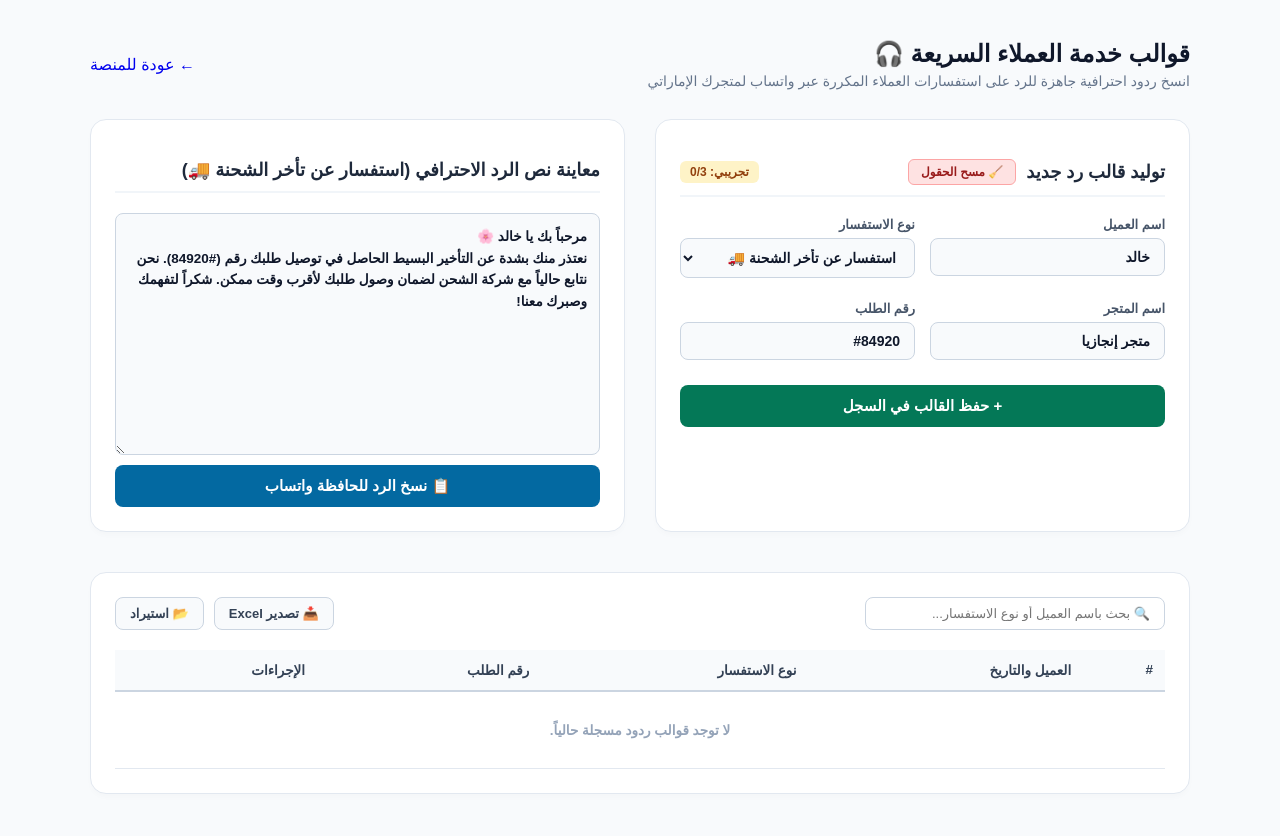
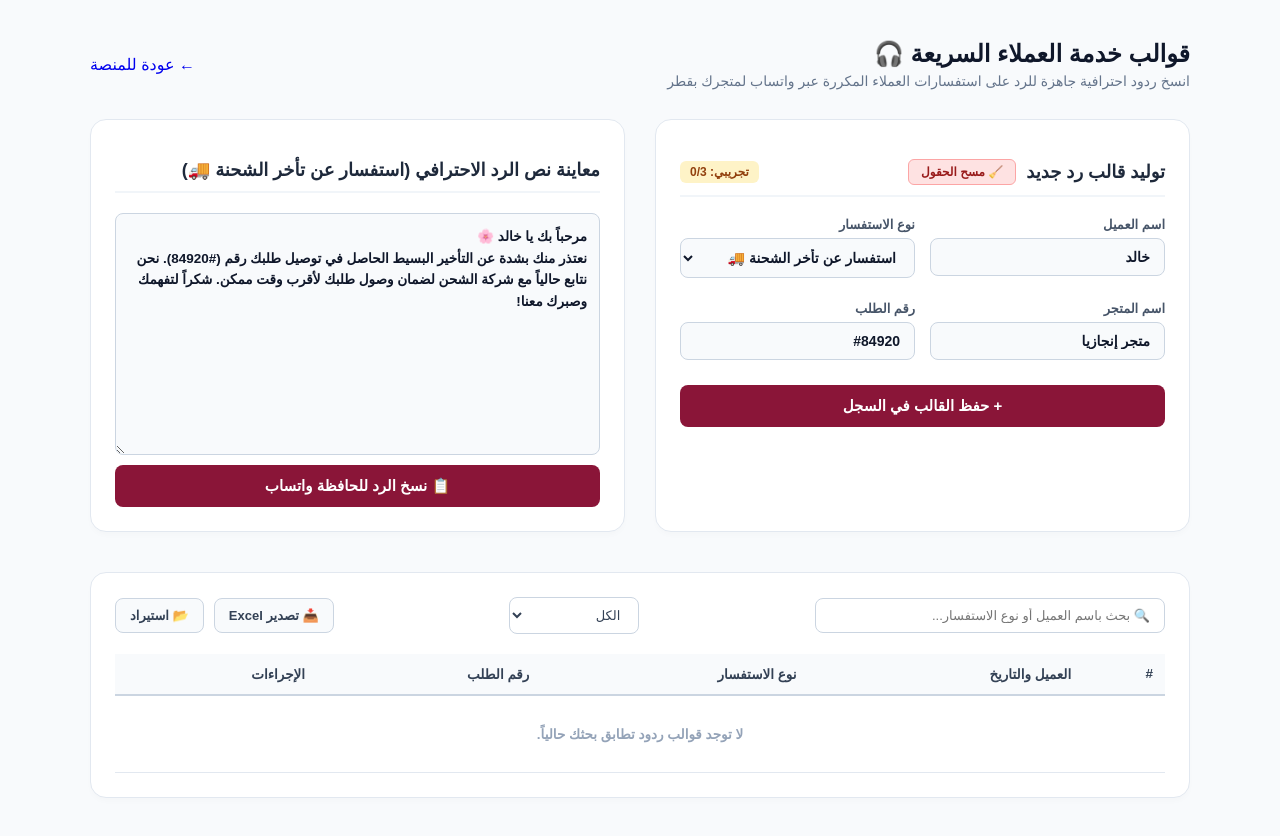
Before and after one commit to engaziasa-lang/engazia-app, a Next.js app: page /hub/qa/support in a window 1280 px wide. Built offline with nearby package versions, Linux system fonts and the light colour scheme.

Commit message:
Update page.tsx

```diff
--- a/app/hub/qa/support/page.tsx
+++ b/app/hub/qa/support/page.tsx
@@ -11,9 +11,10 @@ interface SupportItem {
   orderNumber: string;
   generatedReply: string;
   createdAt?: string;
+  timestamp?: number; // تمت الإضافة للفرز الزمني
 }
 
-export default function SupportTemplatesAE() {
+export default function SupportTemplatesQA() {
   const [lang, setLang] = useState<'ar' | 'en'>('ar');
 
   const [customerName, setCustomerName] = useState<string>('');
@@ -25,6 +26,7 @@ export default function SupportTemplatesAE() {
 
   const [items, setItems] = useState<SupportItem[]>([]);
   const [searchQuery, setSearchQuery] = useState<string>('');
+  const [dateFilter, setDateFilter] = useState<string>('all'); // الفرز الزمني
   const [editingId, setEditingId] = useState<string | null>(null);
 
   const fileInputRef = useRef<HTMLInputElement>(null);
@@ -34,7 +36,7 @@ export default function SupportTemplatesAE() {
 
   useEffect(() => {
     setIsClient(true);
-    setIsActivated(!!localStorage.getItem('merchant_license_key'));
+    setIsActivated(!!localStorage.getItem('merchant_license_key_qa'));
 
     // قراءة اللغة من الصفحة الرئيسية
     const savedLang = localStorage.getItem('seerk_global_lang') as 'ar' | 'en';
@@ -55,14 +57,14 @@ export default function SupportTemplatesAE() {
       setOrderNumber('#84920');
     }
 
-    const saved = localStorage.getItem('seerk_ae_support_templates_items');
+    const saved = localStorage.getItem('seerk_qa_support_templates_items');
     if (saved) {
       try { setItems(JSON.parse(saved)); } catch (e) { }
     }
 
-    const aeStoreName = localStorage.getItem('seerk_ae_store_name');
-    if (aeStoreName) {
-      setStoreName(aeStoreName);
+    const qaStoreName = localStorage.getItem('seerk_qa_store_name');
+    if (qaStoreName) {
+      setStoreName(qaStoreName);
     } else {
       setStoreName(savedLang === 'en' ? 'Enjazya Store' : 'متجر إنجازيا');
     }
@@ -72,7 +74,7 @@ export default function SupportTemplatesAE() {
     ar: {
       back: '← عودة للمنصة',
       title: 'قوالب خدمة العملاء السريعة 🎧',
-      desc: 'انسخ ردود احترافية جاهزة للرد على استفسارات العملاء المكررة عبر واتساب لمتجرك الإماراتي',
+      desc: 'انسخ ردود احترافية جاهزة للرد على استفسارات العملاء المكررة عبر واتساب لمتجرك بقطر',
       editRecord: 'تعديل القالب',
       newRecord: 'توليد قالب رد جديد',
       clear: '🧹 مسح الحقول',
@@ -96,15 +98,23 @@ export default function SupportTemplatesAE() {
       searchPH: '🔍 بحث باسم العميل أو نوع الاستفسار...',
       exportBtn: '📥 تصدير Excel',
       importBtn: '📂 استيراد',
+      filters: {
+        all: 'الكل',
+        day: 'آخر يوم',
+        week: 'آخر أسبوع',
+        month: 'آخر شهر',
+        sixMonths: 'آخر 6 أشهر',
+        year: 'آخر سنة'
+      },
       table: {
-        noRecords: 'لا توجد قوالب ردود مسجلة حالياً.',
+        noRecords: 'لا توجد قوالب ردود تطابق بحثك حالياً.',
         th1: '#',
         th2: 'العميل والتاريخ',
         th3: 'نوع الاستفسار',
         th4: 'رقم الطلب',
         th5: 'الإجراءات',
         copy: '📋 نسخ',
-        totalLabel: 'إجمالي القوالب المسجلة',
+        totalLabel: 'إجمالي القوالب المعروضة',
         templatesCount: 'قوالب'
       },
       alerts: {
@@ -122,7 +132,7 @@ export default function SupportTemplatesAE() {
     en: {
       back: '→ Back to Hub',
       title: 'Quick Customer Support Templates 🎧',
-      desc: 'Copy ready-made professional responses for frequent customer inquiries via WhatsApp for your UAE store',
+      desc: 'Copy ready-made professional responses for frequent customer inquiries via WhatsApp for your Qatar store',
       editRecord: 'Edit Template',
       newRecord: 'Generate New Reply Template',
       clear: '🧹 Clear Fields',
@@ -146,15 +156,23 @@ export default function SupportTemplatesAE() {
       searchPH: '🔍 Search by customer or inquiry type...',
       exportBtn: '📥 Export Excel',
       importBtn: '📂 Import',
+      filters: {
+        all: 'All Time',
+        day: 'Last Day',
+        week: 'Last Week',
+        month: 'Last Month',
+        sixMonths: 'Last 6 Months',
+        year: 'Last Year'
+      },
       table: {
-        noRecords: 'No reply templates currently saved.',
+        noRecords: 'No reply templates match your search.',
         th1: '#',
         th2: 'Customer & Date',
         th3: 'Inquiry Type',
         th4: 'Order Number',
         th5: 'Actions',
         copy: '📋 Copy',
-        totalLabel: 'Total Saved Templates',
+        totalLabel: 'Total Displayed Templates',
         templatesCount: 'template(s)'
       },
       alerts: {
@@ -198,7 +216,7 @@ export default function SupportTemplatesAE() {
       } else if (isPayment) {
         setGeneratedReply(
           `مرحباً بك يا ${cName} 💳\n` +
-          `نؤكد لك أن جميع عمليات الدفع الإلكتروني والدفع عند الاستلام في ${sName} آمنة ومحمية بالكامل. طلبك رقم (${oNum}) يتم تجهيزه الآن بكل اهتمام!`
+          `نؤكد لك أن جميع عمليات الدفع الإلكتروني والدفع عند الاستلاستلام في ${sName} آمنة ومحمية بالكامل. طلبك رقم (${oNum}) يتم تجهيزه الآن بكل اهتمام!`
         );
       } else {
         setGeneratedReply(
@@ -233,7 +251,7 @@ export default function SupportTemplatesAE() {
 
   const saveToLocalStorage = (newItems: SupportItem[]) => {
     setItems(newItems);
-    localStorage.setItem('seerk_ae_support_templates_items', JSON.stringify(newItems));
+    localStorage.setItem('seerk_qa_support_templates_items', JSON.stringify(newItems));
   };
 
   const handleSelectChange = (e: React.ChangeEvent<HTMLSelectElement>) => {
@@ -256,8 +274,8 @@ export default function SupportTemplatesAE() {
       setInquirySelect(text.inqDelayed);
       setCustomInquiryType(text.inqDelayed);
     }
-    const aeStoreName = localStorage.getItem('seerk_ae_store_name');
-    setStoreName(aeStoreName || (lang === 'en' ? 'Enjazya Store' : 'متجر إنجازيا'));
+    const qaStoreName = localStorage.getItem('seerk_qa_store_name');
+    setStoreName(qaStoreName || (lang === 'en' ? 'Enjazya Store' : 'متجر إنجازيا'));
     setOrderNumber('#84920');
     setEditingId(null);
   };
@@ -276,7 +294,7 @@ export default function SupportTemplatesAE() {
 
     const now = new Date();
     const timeOptions: Intl.DateTimeFormatOptions = { hour: 'numeric', minute: 'numeric', hour12: true };
-    const localeStr = lang === 'ar' ? 'ar-AE' : 'en-AE';
+    const localeStr = lang === 'ar' ? 'ar-QA' : 'en-QA';
     const formattedDate = `${now.toLocaleDateString(localeStr)} - ${now.toLocaleTimeString(localeStr, timeOptions)}`;
 
     if (editingId) {
@@ -287,7 +305,8 @@ export default function SupportTemplatesAE() {
         storeName,
         orderNumber,
         generatedReply,
-        createdAt: item.createdAt || formattedDate
+        createdAt: item.createdAt || formattedDate,
+        timestamp: item.timestamp || now.getTime()
       } : item);
       saveToLocalStorage(updated);
       setEditingId(null);
@@ -300,9 +319,10 @@ export default function SupportTemplatesAE() {
         storeName,
         orderNumber,
         generatedReply,
-        createdAt: formattedDate
+        createdAt: formattedDate,
+        timestamp: now.getTime()
       };
-      saveToLocalStorage([...items, newItem]);
+      saveToLocalStorage([newItem, ...items]); // حفظ الجديد في الأعلى
       alert(text.alerts.saveSuccess);
     }
 
@@ -312,7 +332,6 @@ export default function SupportTemplatesAE() {
   const handleEdit = (item: SupportItem) => {
     setCustomerName(item.customerName);
 
-    // مطابقة نوع الاستفسار بذكاء
     const isDelayed = item.inquiryType.includes('تأخر') || item.inquiryType.includes('Delayed');
     const isReturn = item.inquiryType.includes('استرجاع') || item.inquiryType.includes('Return');
     const isPayment = item.inquiryType.includes('الدفع') || item.inquiryType.includes('Payment');
@@ -324,7 +343,7 @@ export default function SupportTemplatesAE() {
     else matchedType = text.inqOther;
 
     setInquirySelect(matchedType);
-    setCustomInquiryType(item.inquiryType); // الحفاظ على القيمة الأصلية
+    setCustomInquiryType(item.inquiryType);
 
     setStoreName(item.storeName);
     setOrderNumber(item.orderNumber);
@@ -345,8 +364,31 @@ export default function SupportTemplatesAE() {
     alert(text.alerts.copySuccess);
   };
 
+  // فلترة النتائج بناءً على البحث والفرز الزمني
+  const filteredItems = items.filter(item => {
+    const matchesSearch = item.customerName.toLowerCase().includes(searchQuery.toLowerCase()) ||
+                          item.inquiryType.toLowerCase().includes(searchQuery.toLowerCase()) ||
+                          item.orderNumber.toLowerCase().includes(searchQuery.toLowerCase());
+    let matchesDate = true;
+
+    if (dateFilter !== 'all') {
+      const itemTime = item.timestamp || 0;
+      const now = Date.now();
+      const diff = now - itemTime;
+      const dayMs = 24 * 60 * 60 * 1000;
+
+      if (dateFilter === 'day') matchesDate = diff <= dayMs;
+      else if (dateFilter === 'week') matchesDate = diff <= 7 * dayMs;
+      else if (dateFilter === 'month') matchesDate = diff <= 30 * dayMs;
+      else if (dateFilter === '6months') matchesDate = diff <= 180 * dayMs;
+      else if (dateFilter === 'year') matchesDate = diff <= 365 * dayMs;
+    }
+
+    return matchesSearch && matchesDate;
+  });
+
   const handleExportExcel = () => {
-    if (items.length === 0) {
+    if (filteredItems.length === 0) {
       alert(text.alerts.noDataExp);
       return;
     }
@@ -377,7 +419,7 @@ export default function SupportTemplatesAE() {
             <tbody>
     `;
 
-    items.forEach((row, idx) => {
+    filteredItems.forEach((row, idx) => {
       tableHtml += `
         <tr>
           <td>${idx + 1}</td>
@@ -395,7 +437,7 @@ export default function SupportTemplatesAE() {
             <tfoot>
               <tr class="tfoot-row">
                 <td colspan="5">${text.table.totalLabel}</td>
-                <td>${items.length} ${text.table.templatesCount}</td>
+                <td>${filteredItems.length} ${text.table.templatesCount}</td>
               </tr>
             </tfoot>
           </table>
@@ -407,7 +449,7 @@ export default function SupportTemplatesAE() {
     const url = URL.createObjectURL(blob);
     const link = document.createElement("a");
     link.setAttribute("href", url);
-    link.setAttribute("download", "enjazya_ae_support_templates.xls");
+    link.setAttribute("download", `enjazya_qa_support_templates_${dateFilter}.xls`);
     document.body.appendChild(link);
     link.click();
     document.body.removeChild(link);
@@ -421,7 +463,8 @@ export default function SupportTemplatesAE() {
         try {
           const imported = JSON.parse(event.target?.result as string);
           if (Array.isArray(imported)) {
-            saveToLocalStorage(imported);
+            const newItems = imported.filter(imp => !items.find(i => i.id === imp.id));
+            saveToLocalStorage([...newItems, ...items]);
             alert(text.alerts.importSuccess);
           }
         } catch (err) {
@@ -430,12 +473,6 @@ export default function SupportTemplatesAE() {
       };
     }
   };
-
-  const filteredItems = items.filter(item =>
-    item.customerName.toLowerCase().includes(searchQuery.toLowerCase()) ||
-    item.inquiryType.toLowerCase().includes(searchQuery.toLowerCase()) ||
-    item.orderNumber.toLowerCase().includes(searchQuery.toLowerCase())
-  );
 
   return (
     <div className="tool-container" style={{ direction: lang === 'ar' ? 'rtl' : 'ltr' }}>
@@ -470,20 +507,26 @@ export default function SupportTemplatesAE() {
         .input-group label { display: block; font-size: 13px; font-weight: 700; color: #475569; margin-bottom: 6px; }
         .input-wrapper { position: relative; display: flex; align-items: center; width: 100%; }
         .input-wrapper input, .input-wrapper select, .input-wrapper textarea { width: 100%; padding: 10px 14px; border: 1px solid #cbd5e1; border-radius: 8px; font-size: 14px; font-family: inherit; outline: none; background: #f8fafc; color: #0f172a; font-weight: 600; box-sizing: border-box; text-align: ${lang === 'ar' ? 'right' : 'left'}; }
-        .input-wrapper input:focus, .input-wrapper select:focus, .input-wrapper textarea:focus { border-color: #047857; background: #ffffff; }
+        .input-wrapper input:focus, .input-wrapper select:focus, .input-wrapper textarea:focus { border-color: #8A1538; background: #ffffff; }
 
-        .action-btn { background: #047857; color: #fff; border: none; width: 100%; padding: 12px; border-radius: 8px; font-weight: 900; font-size: 15px; cursor: pointer; transition: all 0.2s; font-family: inherit; margin-top: 10px; box-sizing: border-box; }
-        .action-btn:hover { background: #065f46; }
+        .action-btn { background: #8A1538; color: #fff; border: none; width: 100%; padding: 12px; border-radius: 8px; font-weight: 900; font-size: 15px; cursor: pointer; transition: all 0.2s; font-family: inherit; margin-top: 10px; box-sizing: border-box; }
+        .action-btn:hover { background: #6A102B; }
 
-        .copy-btn { background: #0369a1; color: #fff; border: none; width: 100%; padding: 12px; border-radius: 8px; font-weight: 900; font-size: 15px; cursor: pointer; transition: all 0.2s; font-family: inherit; margin-top: 10px; box-sizing: border-box; display: flex; align-items: center; justify-content: center; gap: 8px; }
-        .copy-btn:hover { background: #0284c7; }
+        .copy-btn { background: #8A1538; color: #fff; border: none; width: 100%; padding: 12px; border-radius: 8px; font-weight: 900; font-size: 15px; cursor: pointer; transition: all 0.2s; font-family: inherit; margin-top: 10px; box-sizing: border-box; display: flex; align-items: center; justify-content: center; gap: 8px; }
+        .copy-btn:hover { background: #6A102B; }
 
         .table-section { background: #ffffff; border-radius: 16px; padding: 24px; border: 1px solid #e2e8f0; box-shadow: 0 4px 6px -1px rgba(0,0,0,0.02); text-align: ${lang === 'ar' ? 'right' : 'left'}; }
         .table-toolbar { display: flex; justify-content: space-between; align-items: center; margin-bottom: 20px; flex-wrap: wrap; gap: 15px; flex-direction: ${lang === 'ar' ? 'row' : 'row-reverse'}; }
-        .search-input { padding: 8px 14px; border: 1px solid #cbd5e1; border-radius: 8px; font-family: inherit; font-size: 13px; outline: none; width: 100%; max-width: 300px; box-sizing: border-box; text-align: ${lang === 'ar' ? 'right' : 'left'}; }
+
+        .search-input { padding: 9px 14px; border: 1px solid #cbd5e1; border-radius: 8px; font-family: inherit; font-size: 13px; outline: none; flex-grow: 1; max-width: 350px; box-sizing: border-box; text-align: ${lang === 'ar' ? 'right' : 'left'}; }
+        .search-input:focus { border-color: #8A1538; }
+
+        .filter-select { padding: 9px 14px; border: 1px solid #cbd5e1; border-radius: 8px; font-family: inherit; font-size: 13px; outline: none; background: #fff; color: #334155; cursor: pointer; min-width: 130px; }
+        .filter-select:focus { border-color: #8A1538; }
+
         .table-btns { display: flex; gap: 10px; flex-wrap: wrap; }
-        .t-btn { padding: 8px 14px; border-radius: 8px; font-weight: 700; font-size: 13px; cursor: pointer; border: 1px solid #cbd5e1; background: #f8fafc; color: #334155; font-family: inherit; display: flex; align-items: center; justify-content: center; }
-        .t-btn:hover { background: #f1f5f9; }
+        .t-btn { padding: 9px 14px; border-radius: 8px; font-weight: 700; font-size: 13px; cursor: pointer; border: 1px solid #cbd5e1; background: #f8fafc; color: #334155; font-family: inherit; display: flex; align-items: center; justify-content: center; gap: 6px; }
+        .t-btn:hover { background: #f1f5f9; border-color: #8A1538; color: #8A1538; }
 
         .table-responsive { overflow-x: auto; -webkit-overflow-scrolling: touch; width: 100%; }
         .data-table { width: 100%; border-collapse: collapse; font-size: 13.5px; min-width: 900px; }
@@ -494,7 +537,8 @@ export default function SupportTemplatesAE() {
         .trial-badge { background: #fef3c7; color: #92400e; padding: 4px 10px; border-radius: 6px; font-size: 12px; font-weight: 800; }
 
         .tb-action-btn { border: none; padding: 6px 10px; border-radius: 6px; font-size: 11px; font-weight: 800; cursor: pointer; display: flex; align-items: center; gap: 4px; font-family: inherit;}
-        .btn-wa { background: #dcfce7; color: #166534; }
+        .btn-wa { background: #FAF0F2; color: #8A1538; border: 1px solid #EBB8C6; }
+        .btn-wa:hover { background: #8A1538; color: #ffffff; }
         .btn-edit { background: #e0f2fe; color: #0369a1; }
         .btn-delete { background: #fee2e2; color: #991b1b; }
       `}</style>
@@ -504,7 +548,7 @@ export default function SupportTemplatesAE() {
           <h1>{text.title}</h1>
           <p>{text.desc}</p>
         </div>
-        <Link href="/hub/ae" className="back-btn">
+        <Link href="/hub/qa" className="back-btn">
           {text.back}
         </Link>
       </div>
@@ -604,6 +648,20 @@ export default function SupportTemplatesAE() {
             value={searchQuery}
             onChange={(e) => setSearchQuery(e.target.value)}
           />
+
+          <select
+            className="filter-select"
+            value={dateFilter}
+            onChange={(e) => setDateFilter(e.target.value)}
+          >
+            <option value="all">{text.filters.all}</option>
+            <option value="day">{text.filters.day}</option>
+            <option value="week">{text.filters.week}</option>
+            <option value="month">{text.filters.month}</option>
+            <option value="sixMonths">{text.filters.sixMonths}</option>
+            <option value="year">{text.filters.year}</option>
+          </select>
+
           <div className="table-btns">
             <button className="t-btn" onClick={handleExportExcel}>{text.exportBtn}</button>
             <button className="t-btn" onClick={() => fileInputRef.current?.click()}>{text.importBtn}</button>
@@ -637,7 +695,7 @@ export default function SupportTemplatesAE() {
                       <div style={{ fontWeight: 900, color: '#0f172a' }}>{item.customerName}</div>
                       {item.createdAt && <div style={{ fontSize: '11px', color: '#64748b', marginTop: '4px', fontWeight: 600 }}>🕒 {item.createdAt}</div>}
                     </td>
-                    <td><span style={{ fontWeight: 800, color: '#0369a1' }}>{item.inquiryType}</span></td>
+                    <td><span style={{ fontWeight: 800, color: '#8A1538' }}>{item.inquiryType}</span></td>
                     <td><span style={{ fontWeight: 700, color: '#047857' }}>{item.orderNumber}</span></td>
                     <td>
                       <div style={{ display: 'flex', gap: '6px', flexWrap: 'wrap' }}>
@@ -654,7 +712,7 @@ export default function SupportTemplatesAE() {
               <tfoot>
                 <tr className="tfoot-row">
                   <td colSpan={4} style={{ textAlign: 'center' }}>{text.table.totalLabel}</td>
-                  <td>{items.length} {text.table.templatesCount}</td>
+                  <td>{filteredItems.length} {text.table.templatesCount}</td>
                 </tr>
               </tfoot>
             )}
```
